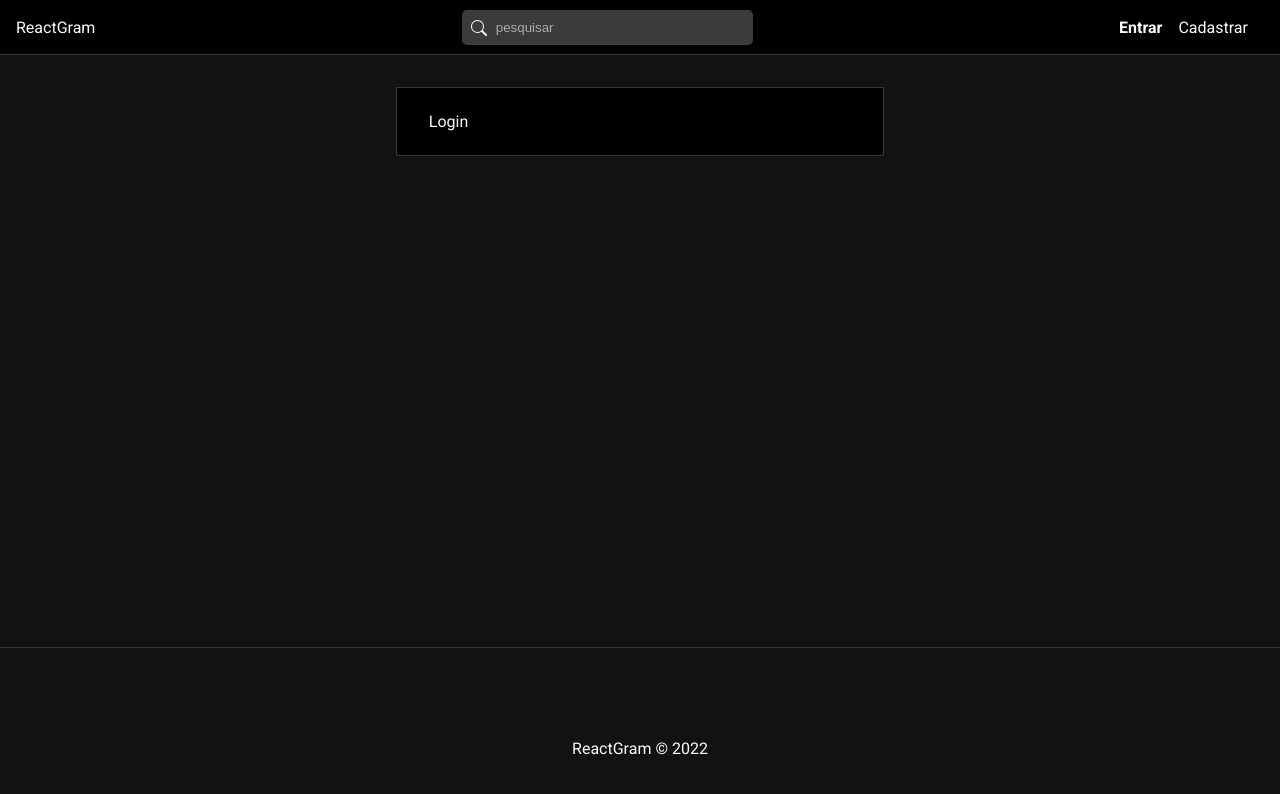
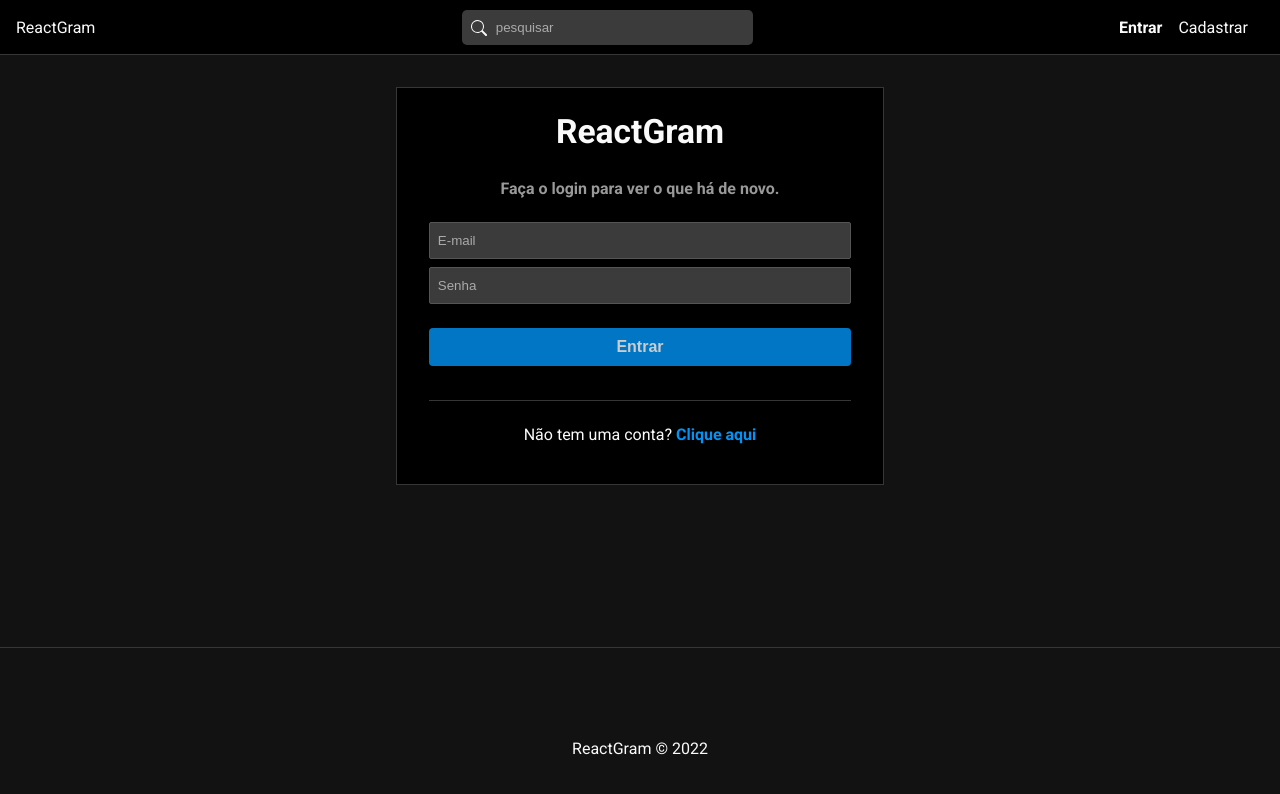
Before and after one commit to ednario/React-Gram, a React (Create React App) app in the folder frontend/: page /login in a window 1280 px wide. Shown: the top 794 px of the page. Built offline with nearby package versions, Linux system fonts and the light colour scheme.

Commit message:
feat: ensure login function for users

```diff
--- a/frontend/src/pages/Auth/Login.js
+++ b/frontend/src/pages/Auth/Login.js
@@ -1,9 +1,68 @@
 import "./Auth.css"
 
+// Components
+import { Link } from "react-router-dom"
+import Message from "../../components/Message/Message"
+
+// Hooks
+import { useEffect, useState } from "react"
+import { useSelector, useDispatch } from "react-redux"
+
+// Redux
+import { login, reset } from "../../slices/authSlice"
+
 const Login = () => {
+  const [email, setEmail] = useState("");
+  const [password, setPassword] = useState("");
+
+  const dispatch = useDispatch();
+
+  const { loading, error } = useSelector((state) => state.auth);
+
+  const handleSubmit = (e) => {
+    e.preventDefault();
+
+    const user = {
+      email,
+      password,
+    };
+
+    console.log(user);
+
+    dispatch(login(user));
+  };
+
+  // Clean all auth states
+  useEffect(() => {
+    dispatch(reset());
+  }, [dispatch]);
+
   return (
-    <div id="login">Login</div>
-  )
-}
+    <div id="login">
+      <h2>ReactGram</h2>
+      <p className="subtitle">Faça o login para ver o que há de novo.</p>
+      <form onSubmit={handleSubmit}>
+        <input
+          type="text"
+          placeholder="E-mail"
+          onChange={(e) => setEmail(e.target.value)}
+          value={email}
+        />
+        <input
+          type="password"
+          placeholder="Senha"
+          onChange={(e) => setPassword(e.target.value)}
+          value={password}
+        />
+        {!loading && <input type="submit" value="Entrar" />}
+        {loading && <input type="submit" disabled value="Aguarde..." />}
+        {error && <Message msg={error} type="error" />}
+      </form>
+      <p>
+        Não tem uma conta? <Link to="/register">Clique aqui</Link>
+      </p>
+    </div>
+  );
+};
 
-export default Login
+export default Login;
--- a/frontend/src/services/authService.js
+++ b/frontend/src/services/authService.js
@@ -10,7 +10,7 @@
       .then((response) => response.json())
       .catch((error) => error);
 
-    if (response) {
+    if (response.id) {
       localStorage.setItem("user", JSON.stringify(response));
     }
 
@@ -25,9 +25,29 @@
   localStorage.removeItem("user");
 }
 
+const login = async(data) => {
+  const config = requestConfig("POST", data);
+
+  try {
+    const response = await fetch(`${api}/users/login`, config)
+      .then((response) => response.json())
+      .catch((error) => error);
+
+    if (response.id) {
+      localStorage.setItem("user", JSON.stringify(response));
+    }
+
+    return response;
+  } catch (error) {
+    console.error(error);
+  }
+
+}
+
 const authService = {
   register,
-  logout
+  logout,
+  login
 }
 
 export default authService
--- a/frontend/src/slices/authSlice.js
+++ b/frontend/src/slices/authSlice.js
@@ -29,6 +29,18 @@
   await authService.logout();
 });
 
+export const login = createAsyncThunk("auth/login",
+  async (user, thunkAPI) => {
+    const data = await authService.login(user);
+
+    // check for errors
+    if (data.errors) {
+      return thunkAPI.rejectWithValue(data.errors[0]);
+    }
+
+    return data;
+  }
+)
   export const authSlice = createSlice({
     name: "auth",
     initialState,
@@ -57,6 +69,21 @@
         state.loading = false;
         state.success = true;
         state.error = null;
+      })
+      .addCase(login.pending, (state) => {
+        state.loading = true;
+        state.error = null;
+      })
+      .addCase(login.fulfilled, (state, action) => {
+        state.loading = false;
+        state.success = true;
+        state.error = null;
+        state.user = action.payload;
+      })
+      .addCase(login.rejected, (state, action) => {
+        state.loading = false;
+        state.error = action.payload;
+        state.user = null;
       });
     },
   });
```
Also changed, not shown: 2 other files (tests, documents, lock files or other folders).
